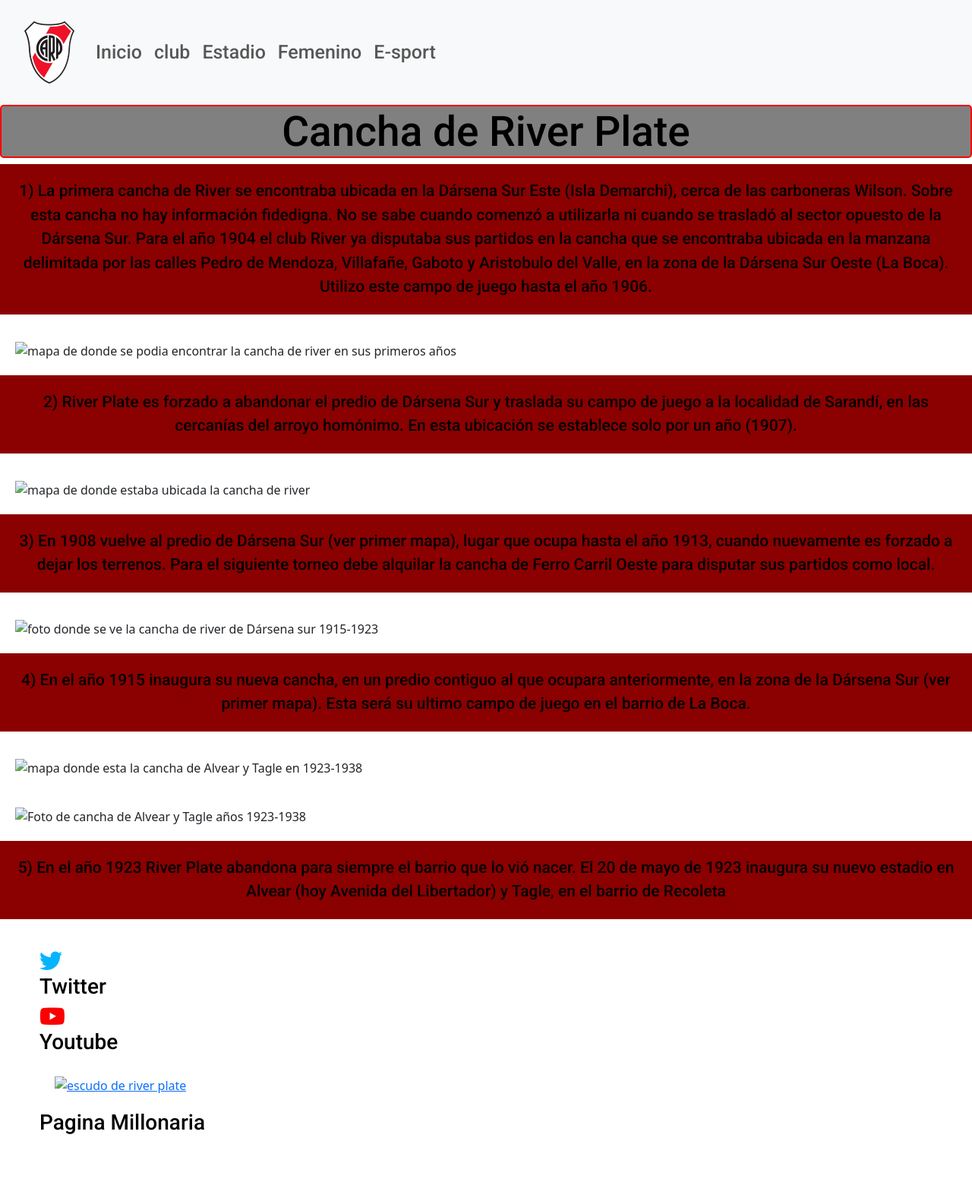
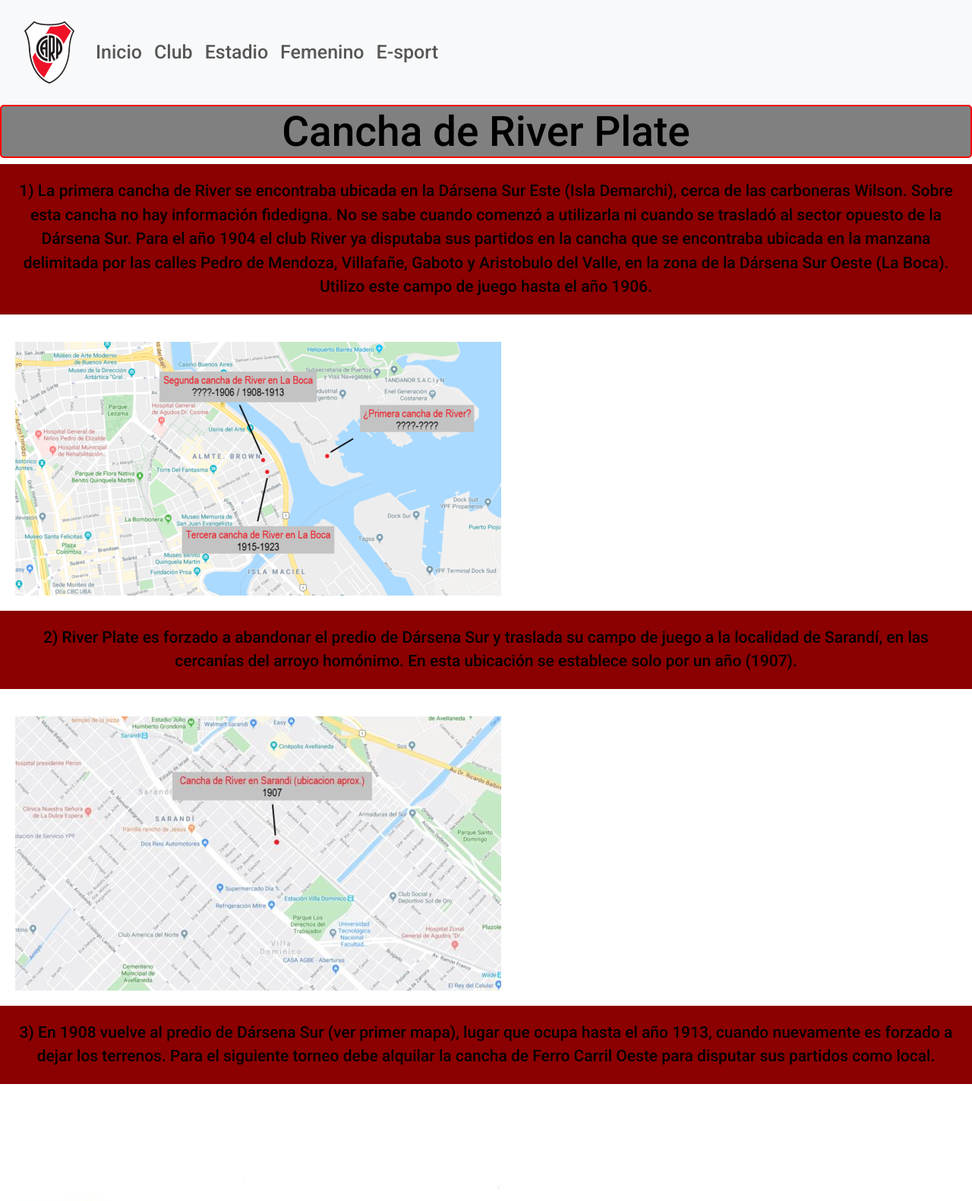
Before and after one commit to FacundoFruttero/Pre-entrega, a plain HTML site: page paginas/estadio.html in a window 1280 px wide. Shown: the top 1581 px of the page at 76% size. Before the commit the page ends 1538 px from the top, so only its background shows below. Drawn offline with nearby package versions, Linux system fonts and the light colour scheme.

Commit message:
preentrega5

```diff
--- a/paginas/estadio.html
+++ b/paginas/estadio.html
@@ -34,11 +34,11 @@
                 </button>
                 <div class="collapse navbar-collapse" id="navbarNavAltMarkup">
                     <div id="Nav_mio" class="navbar-nav">
-                        <a class="nav-link" href="./index.html">Inicio</a>
-                        <a class="nav-link" href="./paginas/club.html">club</a>
-                        <a class="nav-link" href="./paginas/estadio.html">Estadio</a>
-                        <a class="nav-link" href="./paginas/femenino.html">Femenino</a>
-                        <a class="nav-link" href="./paginas/gaming.html">E-sport</a>
+                        <a class="nav-link" href="/index.html">Inicio</a>
+                        <a class="nav-link" href="./club.html">Club</a>
+                        <a class="nav-link" href="./estadio.html">Estadio</a>
+                        <a class="nav-link" href="./femenino.html">Femenino</a>
+                        <a class="nav-link" href="./gaming.html">E-sport</a>
                     </div>
                 </div>
             </div>
@@ -57,25 +57,25 @@
             Dársena
             Sur Oeste (La Boca). Utilizo este campo de juego hasta el año 1906.
         </p>
-        <img src="./img/canchas-river-la-boca-1-640x334.png"
+        <img src="/img/canchas-river-la-boca-1-640x334.png"
             alt="mapa de donde se podia encontrar la cancha de river en sus primeros años">
         <p> 2) River Plate es forzado a abandonar el predio de Dársena Sur y traslada su campo de juego a la localidad
             de
             Sarandí, en las cercanías del arroyo homónimo. En esta ubicación se establece solo por un año (1907).
         </p>
-        <img src="./img/river2-640x361.jpg" alt="mapa de donde estaba ubicada la cancha de river">
+        <img src="/img/river2-640x361.jpg" alt="mapa de donde estaba ubicada la cancha de river">
         <p> 3) En 1908 vuelve al predio de Dársena Sur (ver primer mapa), lugar que ocupa hasta el año 1913, cuando
             nuevamente es forzado a dejar los terrenos. Para el siguiente torneo debe alquilar la cancha de Ferro Carril
             Oeste para disputar sus partidos como local.
         </p>
-        <img src="./img/estadio-darsena-sur-640x441.jpg"
+        <img src="/img/estadio-darsena-sur-640x441.jpg"
             alt="foto donde se ve la cancha de river de Dársena sur 1915-1923">
         <p> 4) En el año 1915 inaugura su nueva cancha, en un predio contiguo al que ocupara anteriormente, en la zona
             de la
             Dársena Sur (ver primer mapa). Esta será su ultimo campo de juego en el barrio de La Boca.
         </p>
-        <img src="./img/river3-640x360.jpg" alt="mapa donde esta la cancha de Alvear y Tagle en 1923-1938"><br>
-        <img src="./img/estadio-tagle-640x360.jpg" alt="Foto de cancha de Alvear y Tagle años 1923-1938">
+        <img src="/img/river3-640x360.jpg" alt="mapa donde esta la cancha de Alvear y Tagle en 1923-1938"><br>
+        <img src="/img/estadio-tagle-640x360.jpg" alt="Foto de cancha de Alvear y Tagle años 1923-1938">
         <p> 5) En el año 1923 River Plate abandona para siempre el barrio que lo vió nacer. El 20 de mayo de 1923
             inaugura su
             nuevo estadio en Alvear (hoy Avenida del Libertador) y Tagle, en el barrio de Recoleta
@@ -91,7 +91,7 @@
                 <li><a href="https://www.youtube.com/@riverplate"><i class="fa-brands fa-youtube"
                             style="color: #fa0000;"></i></a></li>
                 <h3>Youtube</h3>
-                <li><a href="https://lapaginamillonaria.com"><img src="./img/probandoicono.jpg"
+                <li><a href="https://lapaginamillonaria.com"><img src="/img/probandoicono.jpg"
                             alt="escudo de river plate"></a>
                     <h3>Pagina Millonaria</h3>
 
```
Also changed, not shown: index.html (+4 -4 lines), paginas/club.html (+7 -7 lines), paginas/femenino.html (+9 -9 lines), paginas/gaming.html (+8 -8 lines).
